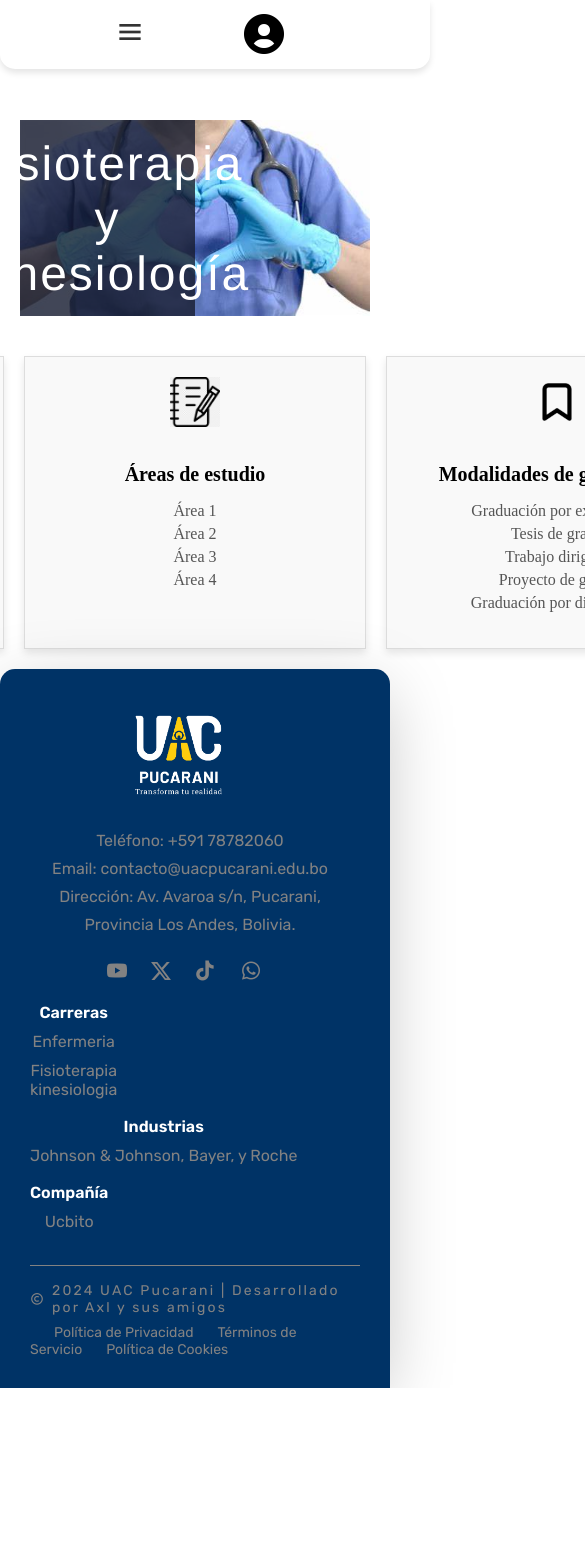
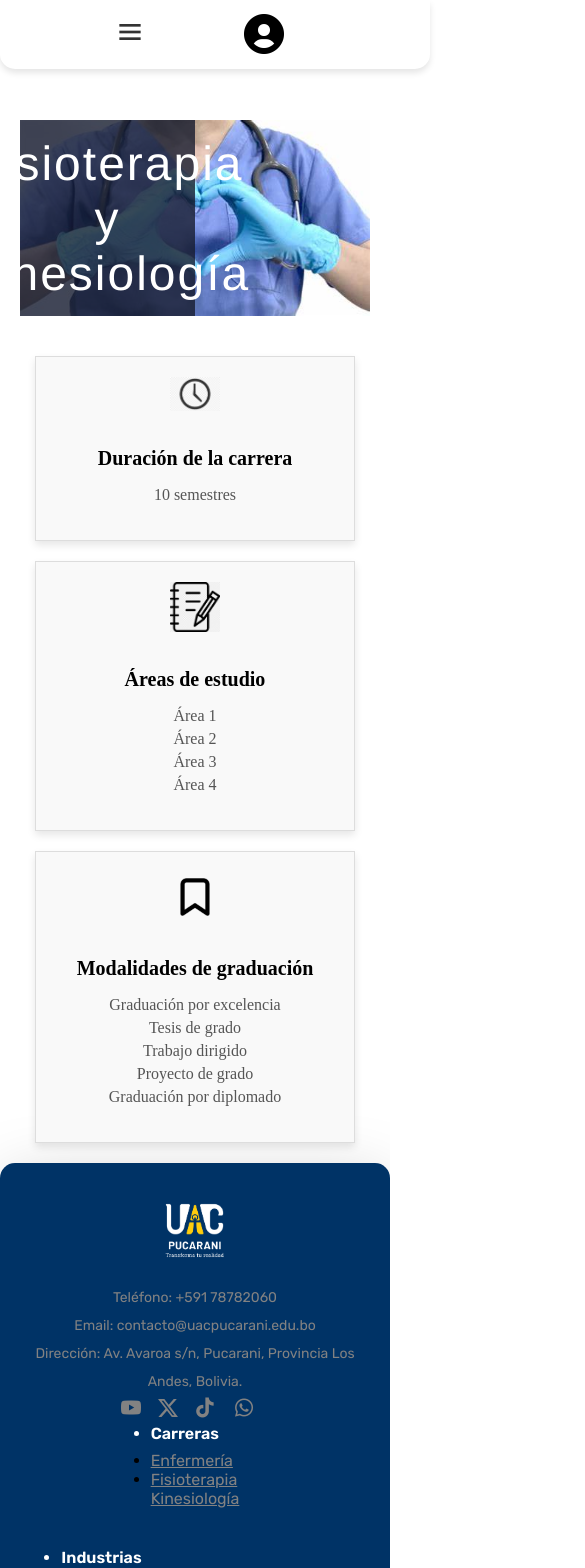
Before and after one commit to JesusRodrigoV/UAC-Pucarani-Web, a Vue app: page /enfe in a window 390 px wide. Shown: the top 1568 px of the page, 585 px wide, since content can reach past the window. Before the commit the page ends 1388 px from the top, so only its background shows below. Built offline with nearby package versions, Linux system fonts and the light colour scheme.

Commit message:
responsive

```diff
--- a/src/App.vue
+++ b/src/App.vue
@@ -13,4 +13,5 @@
 #app {
   font-family: Arial, sans-serif;
 }
+
 </style>
--- a/src/views/Footer.vue
+++ b/src/views/Footer.vue
@@ -17,7 +17,7 @@ import { RouterLink } from 'vue-router';
             <p>Dirección: Av. Avaroa s/n, Pucarani, Provincia Los Andes, Bolivia.</p>
           </div>
           <div class="social_media">
-            <a href="www.youtube.com/@uacucb_catolica" target='_blank'><i class='bx bxl-youtube'></i></a>
+            <a href="https://www.youtube.com/@uacucb_catolica" target='_blank'><i class='bx bxl-youtube'></i></a>
             <a href="https://x.com/CatolicaUacs" target='_blank'>
               <svg class="social-icon" xmlns="http://www.w3.org/2000/svg" id="Capa_1" data-name="Capa 1" viewBox="0 0 24 24">
                 <path d="m18.9,1.153h3.682l-8.042,9.189,9.46,12.506h-7.405l-5.804-7.583-6.634,7.583H.469l8.6-9.831L0,1.153h7.593l5.241,6.931,6.065-6.931Zm-1.293,19.494h2.039L6.482,3.239h-2.19l13.314,17.408Z" />
@@ -30,16 +30,16 @@ import { RouterLink } from 'vue-router';
         <div class="service_area">
           <ul class="service_header">
             <li class="service_name">Carreras</li>
-            <li><RouterLink to="/enfe">Enfermeria</RouterLink></li>
-            <li><RouterLink to="/fisio">Fisioterapia<br>kinesiologia</RouterLink></li>
+            <li><RouterLink to="/enfe">Enfermería</RouterLink></li>
+            <li><RouterLink to="/fisio">Fisioterapia<br>Kinesiología</RouterLink></li>
           </ul>
           <ul class="service_header">
             <li class="service_name">Industrias</li>
-            <li><a href="">Johnson & Johnson, Bayer, y Roche</a></li>
+            <li><a href="#">Johnson & Johnson, Bayer, y Roche</a></li>
           </ul>
           <ul class="service_header">
             <li class="service_name">Compañía</li>
-            <li><a href="">Ucbito</a></li>
+            <li><a href="#">Ucbito</a></li>
           </ul>
         </div>
       </div>
@@ -60,12 +60,7 @@ import { RouterLink } from 'vue-router';
 </template>
 
 <style scoped>
-/*
-Pagina Web:
-https://uacucb.edu.bo/puca.php
-
- */
-@import url('https://fonts.googleapis.com/css2?family=Rubik:ital,wght@0,300..900;1,300..900&display=swap');
+@import url('https://fonts.googleapis.com/css2?family=Rubik:wght@300;400;500;600;700&display=swap');
 
 * {
   padding: 0;
@@ -74,36 +69,16 @@ https://uacucb.edu.bo/puca.php
   font-family: 'Rubik', sans-serif;
 }
 
-body {
-  background-color: #036;
-}
-
-li {
-  list-style: none;
-}
-
-a {
-  text-decoration: none;
-}
-
-main {
+footer {
   width: 100%;
-}
-
-footer {
-  position: relative;
-  width: 100%;
-  bottom: 0;
-  left: 0;
   background-color: #036;
   box-shadow: 0 16px 70px -8px rgba(0, 0, 0, 0.25);
   border-radius: 15px 15px 0 0;
-  transition: background 0.3s linear;
 }
 
 .container {
   max-width: 1285px;
-  padding: 30px 30px;
+  padding: 30px;
   margin: auto;
 }
 
@@ -111,181 +86,126 @@ footer {
   display: flex;
   justify-content: space-between;
   align-items: center;
-  margin-bottom: 1rem;
+  flex-wrap: wrap;
 }
 
-.profil .logo_area {
+.profil {
+  display: flex;
+  flex-direction: column;
+  align-items: center;
+}
+
+.logo_area {
   display: flex;
   align-items: center;
   margin-bottom: 1rem;
 }
 
-.profil .logo_area img {
+.logo_area img {
+  width: 120px;
   border-radius: 50%;
-  /* border: 1px solid #fff; */
-  width: 150px;
-}
-
-.logo_area .logo_name {
-  font-size: 1.5rem;
-  font-weight: 700;
-  margin: 0 1rem;
-  color: #fff;
-}
-
-.desc_area {
-  max-width: 320px;
-  margin-bottom: 1.25rem;
 }
 
 .desc_area p {
   color: #828282;
-  font-weight: 400;
   line-height: 28px;
+  text-align: center;
 }
 
 .social_media a {
   color: #828282;
-  margin-right: 22px;
+  margin-right: 20px;
   font-size: 24px;
+}
+
+.social_media a:hover,
+.social-icon:hover {
+  color: #fff;
 }
 
 .social-icon {
   width: 20px;
   fill: #828282;
-}
-
-.social-icon:hover {
-  fill: #fff;
-}
-
-.social_media a:hover {
-  color: #fff;
+  transition: fill 0.3s;
 }
 
 .service_area {
   display: flex;
+  flex-direction: column;
+  align-items: flex-start;
+  gap: 20px;
 }
 
 .service_header {
-  margin-right: 40px;
+  margin-bottom: 20px;
 }
 
-li.service_name {
+.service_name {
   color: #fff;
   font-weight: 600;
+  margin-bottom: 8px;
 }
 
 .service_header li a {
   color: #828282;
-  padding-bottom: 1px;
-  font-weight: 400;
 }
 
 .service_header li a:hover {
   color: #fff;
 }
 
-.service_header li {
-  margin-bottom: 10px;
-}
-
 hr {
+  border: none;
   height: 1px;
-  border: none;
   background-color: #828282;
-  margin-bottom: 1rem;
+  margin: 1rem 0;
 }
 
 .footer_bottom {
   display: flex;
   justify-content: space-between;
   align-items: center;
-  font-size: .875rem;
+  font-size: 0.875rem;
+  flex-wrap: wrap;
 }
 
-.copy_right {
-  color: #828282;
-  display: flex;
-  align-items: center;
-}
-
-.copy_right span {
-  margin-left: 8px;
-  font-weight: 400;
-  letter-spacing: 0.135rem;
-}
-
+.copy_right,
 .tou a {
   color: #828282;
-  margin-left: 1.5rem;
 }
 
 .tou a:hover {
   color: #fff;
 }
 
-/** */
-.footer-icon {
-  width: 50px;
-  height: 50px;
-  filter: brightness(0) saturate(100%) invert(62%) sepia(5%) saturate(0%) hue-rotate(177deg) brightness(88%) contrast(86%);
-  transition: filter 0.3s ease;
-}
-
-.footer-icon:hover {
-  filter: brightness(0) saturate(100%) invert(100%) sepia(0%) saturate(0%) hue-rotate(360deg) brightness(100%) contrast(100%);
-}
-
 @media screen and (max-width: 768px) {
-  .content_footer {
-    width: 100%;
-    flex-wrap: wrap;
-    justify-content: left;
-    text-align: center;
+  .service_area {
+    flex-direction: column;
+    align-items: center;
   }
 
-  .service_area {
-    flex-wrap: wrap;
-    justify-content: left;
+  .content_footer {
+    flex-direction: column;
+    align-items: center;
   }
 
-  .service_header {
-    margin-left: 0;
-    margin-right: 40px;
-  }
-  .desc_area {
-    width: 100%;
-    text-align: center;
-  }
-
-  .social_media {
-    margin-bottom: 1rem;
-    text-align: center;
-  }
-  .profil{
-    width: 100%;
-  }
-   .logo_area {
-    width: 100%;
+  .footer_bottom {
+    flex-direction: column;
     align-items: center;
-    justify-content: center;
-    text-align: center;
-    /* margin-bottom: 1rem; */
-  }
-  .footer_bottom {
-    flex-wrap: wrap;
-    justify-content: center;
   }
 }
 
-@media screen and (max-width: 768px) {
-  .service_header {
-    margin-bottom: 8px;
+@media screen and (max-width: 480px) {
+  .logo_area img {
+    width: 100px;
   }
 
-  .copy_right {
-    margin-bottom: 8px;
+  .desc_area p {
+    font-size: 14px;
+  }
+
+  .social_media a {
+    margin-right: 15px;
   }
 }
 </style>
--- a/src/views/Header.vue
+++ b/src/views/Header.vue
@@ -95,7 +95,6 @@ const toggleMenu = () => {
   width: 50px;
 }
 
-/* Icono de menú hamburguesa para móviles */
 .menu-icon {
   display: none;
   font-size: 2rem;
@@ -103,7 +102,6 @@ const toggleMenu = () => {
   color: #333;
 }
 
-/* Media Queries para dispositivos móviles */
 @media screen and (max-width: 768px) {
   .nav-links {
     display: none;
@@ -140,7 +138,6 @@ const toggleMenu = () => {
   }
 }
 
-/* Ajustes adicionales para pantallas más pequeñas */
 body {
   margin-top: 80px;
 }
--- a/src/views/careers.vue
+++ b/src/views/careers.vue
@@ -1,8 +1,6 @@
 <script setup>
 import Header from './Header.vue'
 import Footer from './Footer.vue'
-import fisio from './fisio.vue'
-import enfe from './enfe.vue'
 import { RouterLink } from 'vue-router';
 import { onMounted } from 'vue';
 
@@ -110,4 +108,25 @@ onMounted(() => {
 .link-image:hover {
   transform: scale(1.1);
 }
+
+@media (max-width: 768px) {
+  .links-container {
+    flex-direction: column;
+    gap: 20px;
+  }
+
+  .link-image {
+    width: 150px;
+  }
+}
+
+@media (max-width: 480px) {
+  .overlay-text {
+    font-size: 32px;
+  }
+
+  .link-image {
+    width: 120px;
+  }
+}
 </style>
--- a/src/views/contacts.vue
+++ b/src/views/contacts.vue
@@ -94,6 +94,27 @@ p {
     color: black;
 }
 
-/* Estilos Generales */
+
+.map-container {
+  width: 100%;
+  max-width: 1200px;
+  margin: 0 auto;
+}
+
+.mapa {
+  width: 100%;
+  height: 350px;
+}
+
+@media (max-width: 768px) {
+  .map-container {
+    padding: 0 10px;
+  }
+
+  .mapa {
+    height: 250px;
+  }
+}
+
 </style>
 <style src="src/style.css"> </style>
--- a/src/views/content.vue
+++ b/src/views/content.vue
@@ -39,7 +39,6 @@ onMounted(() => {
     </div>
   </div>
 
-  <!-- Contenedor de la carrera de Fisioterapia y Kinesiología -->
   <div class="content-container fade-in-element">
     <div class="image-info-container reverse-layout">
       <div class="text-info">
@@ -55,8 +54,7 @@ onMounted(() => {
     </div>
   </div>
 
-  <!-- Sección de noticias -->
-<!-- Sección de noticias con imágenes -->
+
 <div class="news-container fade-in-element">
   <h2>Últimas Noticias</h2>
   <div class="news-items">
@@ -123,7 +121,7 @@ onMounted(() => {
 }
 .fisio-container {
   display: flex;
-  flex-direction: row-reverse; /* Cambiar la dirección de los elementos */
+  flex-direction: row-reverse;
   align-items: center;
   padding: 20px;
 }
@@ -322,6 +320,19 @@ onMounted(() => {
   transform: translateY(-10px);
 }
 
-/* Otros estilos permanecen iguales */
+/* Responsive styling for images */
+@media (max-width: 768px) {
+  .career-image {
+    width: 300px;
+  }
+}
+
+@media (max-width: 480px) {
+  .career-image {
+    width: 100%;
+    max-width: 250px;
+  }
+}
+
 
 </style>
--- a/src/views/enfe.vue
+++ b/src/views/enfe.vue
@@ -130,4 +130,19 @@ ul {
 ul li {
   margin: 5px 0;
 }
+
+
+
+@media (max-width: 768px) {
+  .info-cards {
+    flex-direction: column;
+    align-items: center;
+  }
+
+  .info-card {
+    width: 100%;
+    max-width: 300px;
+  }
+}
+
 </style>
--- a/src/views/fisio.vue
+++ b/src/views/fisio.vue
@@ -130,4 +130,19 @@ ul {
 ul li {
   margin: 5px 0;
 }
+
+
+
+@media (max-width: 768px) {
+  .info-cards {
+    flex-direction: column;
+    align-items: center;
+  }
+
+  .info-card {
+    width: 100%;
+    max-width: 300px;
+  }
+}
+
 </style>
--- a/src/views/home.vue
+++ b/src/views/home.vue
@@ -54,7 +54,7 @@ onMounted(() => {
 
 <template>
   <Header />
-  <!-- Logo encima del header -->
+
 <div class="logo-container">
   <img src="@/assets/images/logoAzulUAC.png" alt="Logo UAC" class="uac-logo" />
 </div>
@@ -177,22 +177,22 @@ onMounted(() => {
 
 
 .logo-container {
-  position: fixed; /* Fijo en la pantalla */
+  position: fixed;
   top: 25px;
   left: 20px;
-  z-index: 9999; /* Un valor mucho mayor para asegurar que esté sobre todo */
+  z-index: 9999;
 }
 
 
 
 .uac-logo {
-  width: 100px; /* Tamaño del logo */
+  width: 100px;
   height: auto;
   transition: transform 0.3s ease-in-out;
 }
 
 .icon-container:hover .uac-logo {
-  transform: translateY(10px); /* Hace que el logo baje cuando se hace scroll */
+  transform: translateY(10px);
 }
 
 </style>
--- a/src/views/jobBank.vue
+++ b/src/views/jobBank.vue
@@ -180,4 +180,18 @@ ul {
 ul li {
   margin: 5px 0;
 }
+
+
+@media (max-width: 768px) {
+  .info-cards {
+    flex-direction: column;
+    align-items: center;
+  }
+
+  .info-card {
+    width: 100%;
+    max-width: 300px;
+  }
+}
+
 </style>
--- a/src/views/login.vue
+++ b/src/views/login.vue
@@ -82,8 +82,45 @@ body {
 }
 
 @media (max-width: 750px) {
-    main {
-        padding: 30px 0px;
-    }
+  .form-login {
+    width: 90%;
+    height: auto;
+    padding: 15px;
+  }
+
+  .txtLogin {
+    width: 100%;
+    font-size: 18px;
+  }
+
+  .btnLogin {
+    width: 100%;
+    font-size: 18px;
+  }
+
+  .imgLogin img {
+    width: 150px;
+  }
 }
+
+
+@media (max-width: 480px) {
+  .form-login {
+    padding: 10px;
+    gap: 20px;
+  }
+
+  .txtLogin {
+    font-size: 16px;
+  }
+
+  .btnLogin {
+    font-size: 16px;
+  }
+
+  .imgLogin img {
+    width: 120px;
+  }
+}
+
 </style>
```
